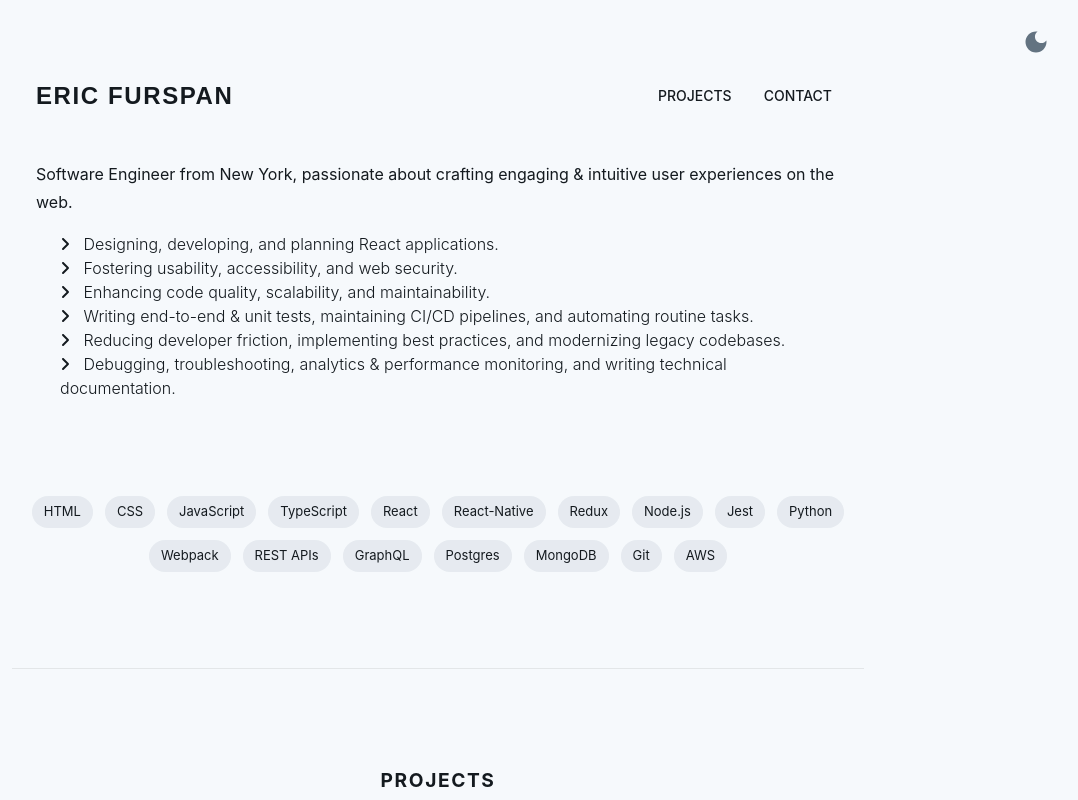
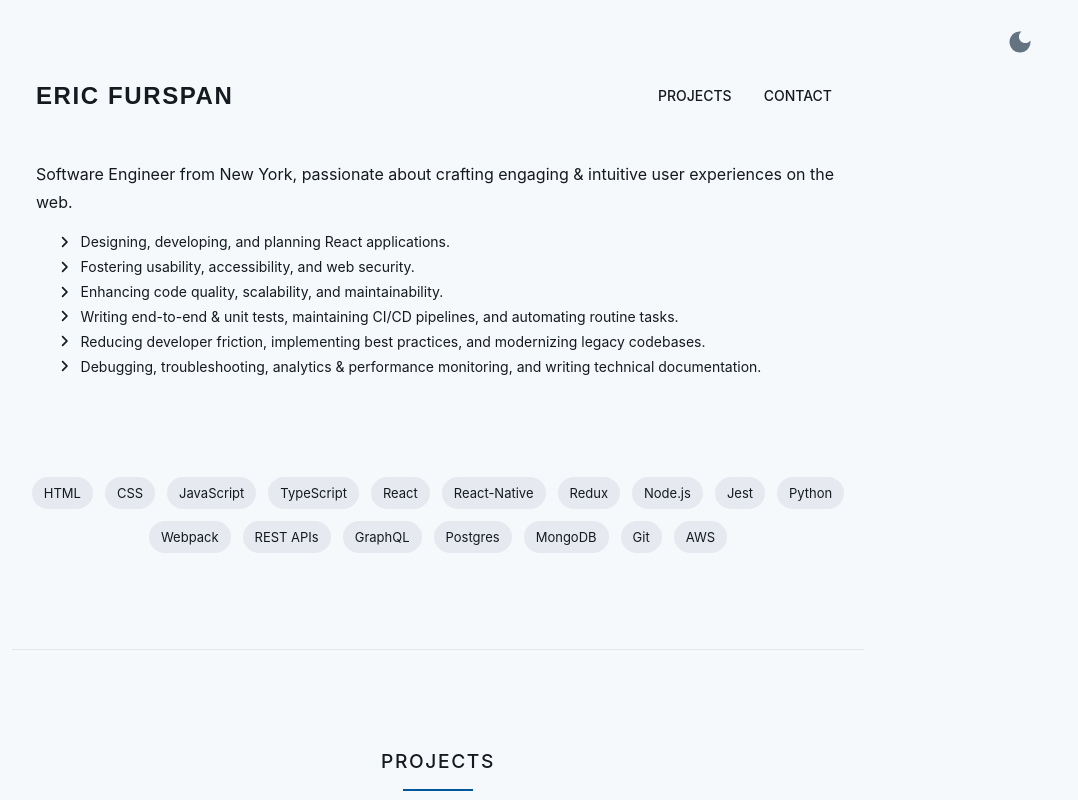
Before and after one commit to ericfurspan/portfolio-vite, a React (Vite) app: page / in a window 1280 px wide. Shown: the top 800 px of the page, without its empty margins (202-1280 px from the left). Built offline with nearby package versions, Linux system fonts and the light colour scheme.

Commit message:
add copyright, adjust styles

```diff
--- a/src/App.tsx
+++ b/src/App.tsx
@@ -1,13 +1,14 @@
-import { Box, Container, Divider, Stack } from '@mui/material';
+import { Box, Container, Divider, Stack, Typography } from '@mui/material';
 import { HeadingBar, About, Skills, SocialLinks, Projects, Resume, Expertise } from './components';
 import { SocialLinksProps } from './components/SocialLinks';
 import { ProjectsProps } from './components/Projects';
 import { SkillsProps } from './components/Skills';
 import { ExpertiseProps } from './components/Expertise';
+import { ToggleColorMode } from './components/common';
 import appConfig from './config';
-import { ToggleColorMode } from './components/common';
 
 interface AppProps {
+  name: string;
   links: SocialLinksProps['socialLinks'];
   projects: ProjectsProps['projects'];
   skills: SkillsProps['skills'];
@@ -15,12 +16,12 @@ interface AppProps {
 }
 
 const App = () => {
-  const { links, projects, skills, expertise } = appConfig as AppProps;
+  const { name, links, projects, skills, expertise } = appConfig as AppProps;
 
   return (
+    <>
       <Container maxWidth="md" sx={{ paddingTop: 8, paddingBottom: 16 }}>
         <HeadingBar />
-
         <Stack spacing={12} width="100%">
           <Container>
             <About />
@@ -38,10 +39,15 @@ const App = () => {
           <SocialLinks title="Contact" socialLinks={links} />
         </Stack>
 
-      <Box position="fixed" top={{ xs: '0.5rem', md: '1rem' }} right={{ xs: '0.5rem', md: '1rem' }}>
+        <Box position="fixed" top={{ xs: '0.5rem', md: '1rem' }} right={{ xs: '1rem', md: '2rem' }}>
           <ToggleColorMode />
         </Box>
       </Container>
+
+      <Typography variant="overline" display="flex" justifyContent="center" p={1}>
+        Copyright {new Date().getFullYear()} © {name}
+      </Typography>
+    </>
   );
 };
 
--- a/src/components/Expertise.tsx
+++ b/src/components/Expertise.tsx
@@ -10,7 +10,7 @@ export interface ExpertiseProps {
 const Expertise = ({ expertise }: ExpertiseProps) => (
   <Container>
     {expertise.map((expertise) => (
-      <Typography key={expertise} variant="body1" fontWeight={300}>
+      <Typography key={expertise} variant="body2" gutterBottom>
         <FontAwesomeIcon icon={faAngleRight} /> &nbsp; {`${expertise}`}
       </Typography>
     ))}
--- a/src/components/common/SectionHeader.tsx
+++ b/src/components/common/SectionHeader.tsx
@@ -5,17 +5,12 @@ interface Props {
 }
 
 const SectionHeader = ({ title }: Props) => (
-  <Stack spacing={2} mb={4} alignItems="center" id={title}>
-    <Typography
-      variant="subtitle2"
-      component="h2"
-      fontWeight={700}
-      sx={{ textTransform: 'uppercase' }}
-    >
+  <Stack spacing={1.5} mb={4} alignItems="center" id={title}>
+    <Typography variant="subtitle2" component="h2" sx={{ textTransform: 'uppercase' }}>
       {title}
     </Typography>
 
-    <Divider sx={{ maxWidth: 75, width: '100%', borderColor: 'info.dark', borderWidth: '2px' }} />
+    <Divider sx={{ maxWidth: 70, width: '100%', borderColor: 'info.dark', borderWidth: '1px' }} />
   </Stack>
 );
 
--- a/src/components/common/ToggleColorMode.tsx
+++ b/src/components/common/ToggleColorMode.tsx
@@ -2,6 +2,7 @@ import { useContext } from 'react';
 import { LightMode as LightModeIcon, DarkMode as DarkModeIcon } from '@mui/icons-material';
 import { IconButton, useTheme } from '@mui/material';
 import { ColorModeContext } from '../../theme';
+import { Tooltip } from '.';
 
 const ToggleColorMode = () => {
   const toggleColorMode = useContext(ColorModeContext);
@@ -10,6 +11,12 @@ const ToggleColorMode = () => {
   } = useTheme();
 
   return (
+    <Tooltip
+      title={`Toggle ${mode === 'dark' ? 'light' : 'dark'} mode`}
+      placement="left"
+      arrow
+      describeChild
+    >
       <IconButton
         aria-label="Toggle color mode"
         onClick={toggleColorMode}
@@ -22,6 +29,7 @@ const ToggleColorMode = () => {
           <LightModeIcon fontSize="inherit" />
         )}
       </IconButton>
+    </Tooltip>
   );
 };
 
--- a/src/components/common/Tooltip.tsx
+++ b/src/components/common/Tooltip.tsx
@@ -4,10 +4,7 @@ const StyledTooltip = styled(({ className, ...props }: TooltipProps) => (
   <MuiTooltip {...props} classes={{ popper: className }} />
 ))(({ theme }) => ({
   [`& .${tooltipClasses.tooltip}`]: {
-    // backgroundColor: theme.palette.common.white,
-    // color: theme.palette.common.black,
-    boxShadow: theme.shadows[1],
-    fontSize: theme.typography.pxToRem(14),
+    fontSize: theme.typography.pxToRem(13),
   },
 }));
 
```
Lines whose indentation alone changed are shown as unchanged.
